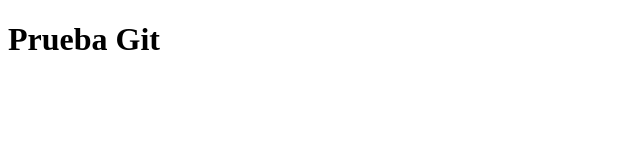
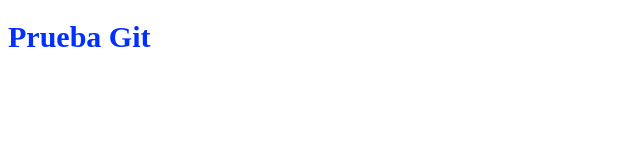
Before and after one commit to JFrank20th/pruebaGit, a plain HTML site: page index.html in a window 1280 px wide. Shown: the whole page, without its empty margins (0-640 px from the left). Drawn offline with Linux system fonts and the light colour scheme.

Commit message:
estilos agregados

```diff
--- a/assets/css/style.css
+++ b/assets/css/style.css
@@ -1 +1,5 @@
 /** stilos */
+.title{
+    color: rgb(0, 47, 255);
+    font-size: 30px;
+}
--- a/index.html
+++ b/index.html
@@ -4,9 +4,10 @@
     <meta charset="UTF-8">
     <meta http-equiv="X-UA-Compatible" content="IE=edge">
     <meta name="viewport" content="width=device-width, initial-scale=1.0">
+    <link rel="stylesheet" href="./assets/css/style.css">
     <title>Prueba Git</title>
 </head>
 <body>
-    <h1>Prueba Git</h1>
+    <h1 class="title">Prueba Git</h1>
 </body>
 </html>
```
